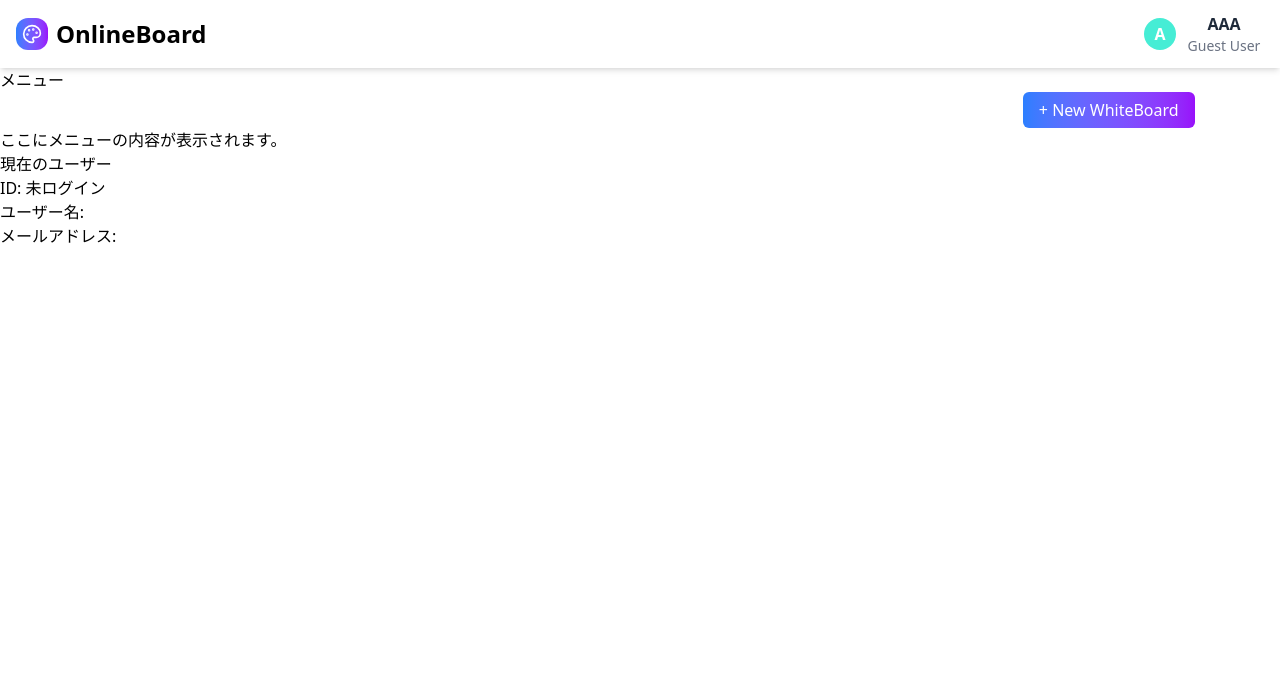
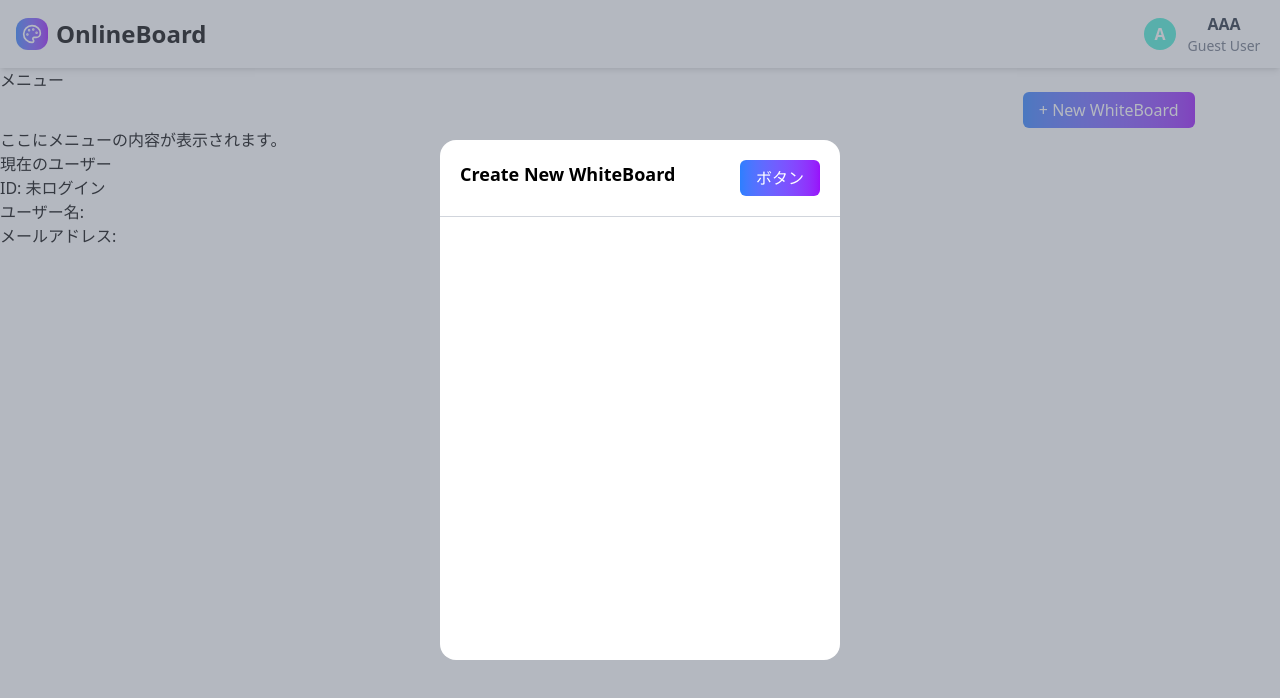
Before and after one commit to ksk45/OnlineBoard, a React (Vite) app in the folder frontend/: page /menu in a window 1280 px wide. Both pictures are taken after a click on the button "+ New WhiteBoard". Shown: the top 698 px of the page. Built offline with nearby package versions, Linux system fonts and the light colour scheme.

Commit message:
新規作成モーダル　ヘッダー作成

```diff
--- /dev/null
+++ b/frontend/src/components/Menu/NewBoardModal.tsx
@@ -0,0 +1,30 @@
+type NewBoardModalProps = {
+  isOpen: boolean;
+  onClose: () => void;
+};
+
+const NewBoardModal = (props: NewBoardModalProps) => {
+  // isOpenがfalseの場合は何も表示しない
+  if (!props.isOpen) {
+    return null;
+  }
+
+  return (
+    <div className="fixed inset-0 bg-gray-500/50 flex items-center justify-center">
+      <div className="w-100 h-130 bg-white space-y-8 rounded-2xl">
+        <div className="flex justify-between border-b border-gray-300 p-5">
+          <div className="text-lg font-bold">Create New WhiteBoard</div>
+          <button
+            className="ml-5 h-9 px-4 bg-gradient-to-r from-blue-500 to-purple-600 rounded-md text-white"
+            onClick={props.onClose}
+          >
+          ボタン
+          </button>
+        </div>
+
+      </div>
+    </div>
+  );
+};
+
+export default NewBoardModal;
--- a/frontend/src/pages/MenuPage.tsx
+++ b/frontend/src/pages/MenuPage.tsx
@@ -1,26 +1,33 @@
+import { useState } from "react";
 import MenuHeader from "../components/Menu/MenuHeader";
+import NewBoardModal from "../components/Menu/NewBoardModal";
 import { useUser } from "../contexts/UserContext";
 
 const MenuPage = () => {
   const userContext = useUser();
+  const [isNewBoard, setIsNewBoard] = useState(false);
 
   return (
     <div>
       <MenuHeader />
       <h1>メニュー</h1>
       <div className="flex items-center justify-between w-14/15">
-        <div>
-          {/* TODO:検索ボックス */}
-        </div>
-        <button className="h-9 px-4 bg-gradient-to-r from-blue-500 to-purple-600 rounded-md text-white">
+        <div>{/* TODO:検索ボックス */}</div>
+        <button
+          className="h-9 px-4 bg-gradient-to-r from-blue-500 to-purple-600 rounded-md text-white"
+          onClick={() => setIsNewBoard(true)}
+        >
           + New WhiteBoard
         </button>
       </div>
       <p>ここにメニューの内容が表示されます。</p>
-	  <p>現在のユーザー</p>
-    <p>ID: {userContext.user ? userContext.user.userId : "未ログイン"}</p>
-	  <p>ユーザー名: {userContext.user ? userContext.user.userName : ""}</p>
-	  <p>メールアドレス: {userContext.user ? userContext.user.email : ""}</p>
+      <p>現在のユーザー</p>
+      <p>ID: {userContext.user ? userContext.user.userId : "未ログイン"}</p>
+      <p>ユーザー名: {userContext.user ? userContext.user.userName : ""}</p>
+      <p>メールアドレス: {userContext.user ? userContext.user.email : ""}</p>
+
+      {/* 「+ New WhiteBoard」押下時のモーダル */}
+      <NewBoardModal isOpen={isNewBoard} onClose={() => setIsNewBoard(false)}/>
     </div>
   );
 };
```
